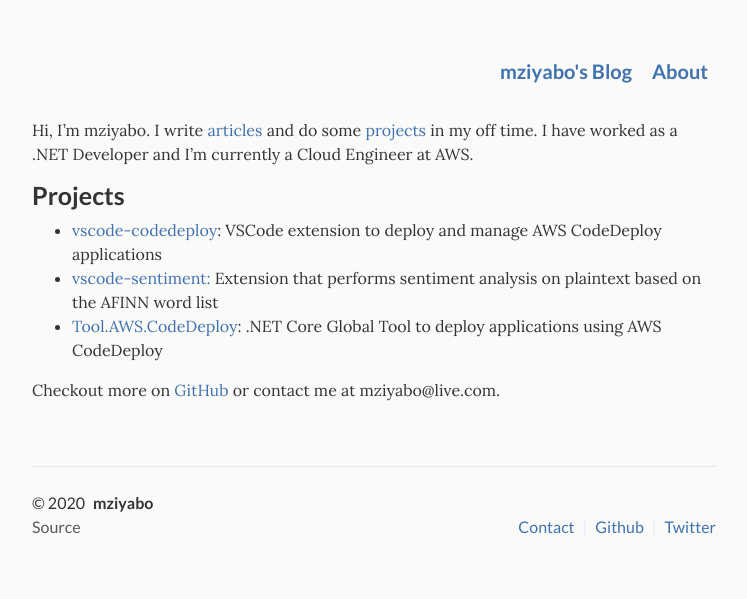
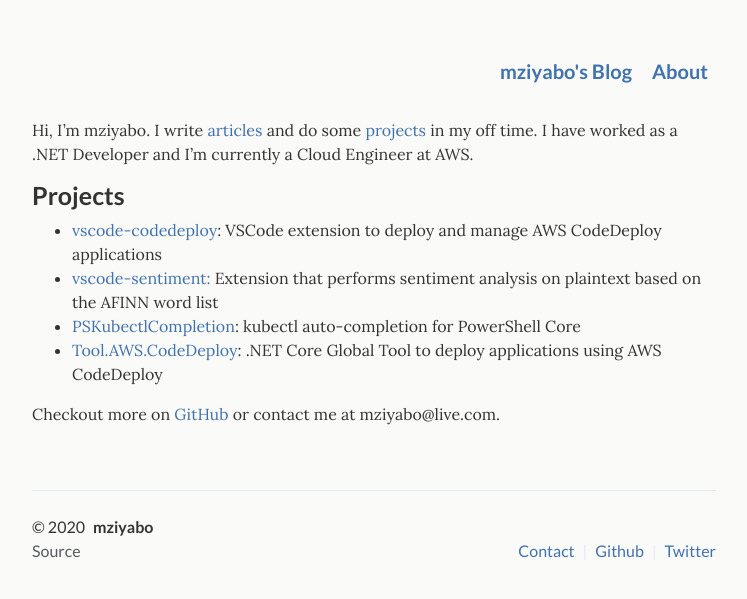
Before and after one commit to mziyabo/mziyabo.github.io, a Jekyll site: the page built from _pages/about.md, in a window 1280 px wide. Shown: the top 599 px of the page, without its empty margins (266-1013 px from the left). Built offline with Jekyll 4.4.1, drawn with Linux system fonts in a browser that asks for light colours.

Commit message:
post: added PSKubectlCompletion to projects

```diff
--- a/_pages/about.md
+++ b/_pages/about.md
@@ -24,6 +24,7 @@ Hi, I'm mziyabo. I write [articles](/articles) and do some [projects](#Projects)
 
 - [vscode-codedeploy](https://marketplace.visualstudio.com/items?itemName=mziyabo.vscode-codedeploy): VSCode extension to deploy and manage AWS CodeDeploy applications
 - [vscode-sentiment:](https://marketplace.visualstudio.com/items?itemName=mziyabo.vscode-sentiment) Extension that performs sentiment analysis on plaintext based on the AFINN word list
+- [PSKubectlCompletion](https://www.powershellgallery.com/packages/PSKubectlCompletion/0.0.1): kubectl auto-completion for PowerShell Core
 - [Tool.AWS.CodeDeploy](https://www.nuget.org/packages/Tool.AWS.CodeDeploy/): .NET Core Global Tool to deploy
                 applications using AWS CodeDeploy
 
```
